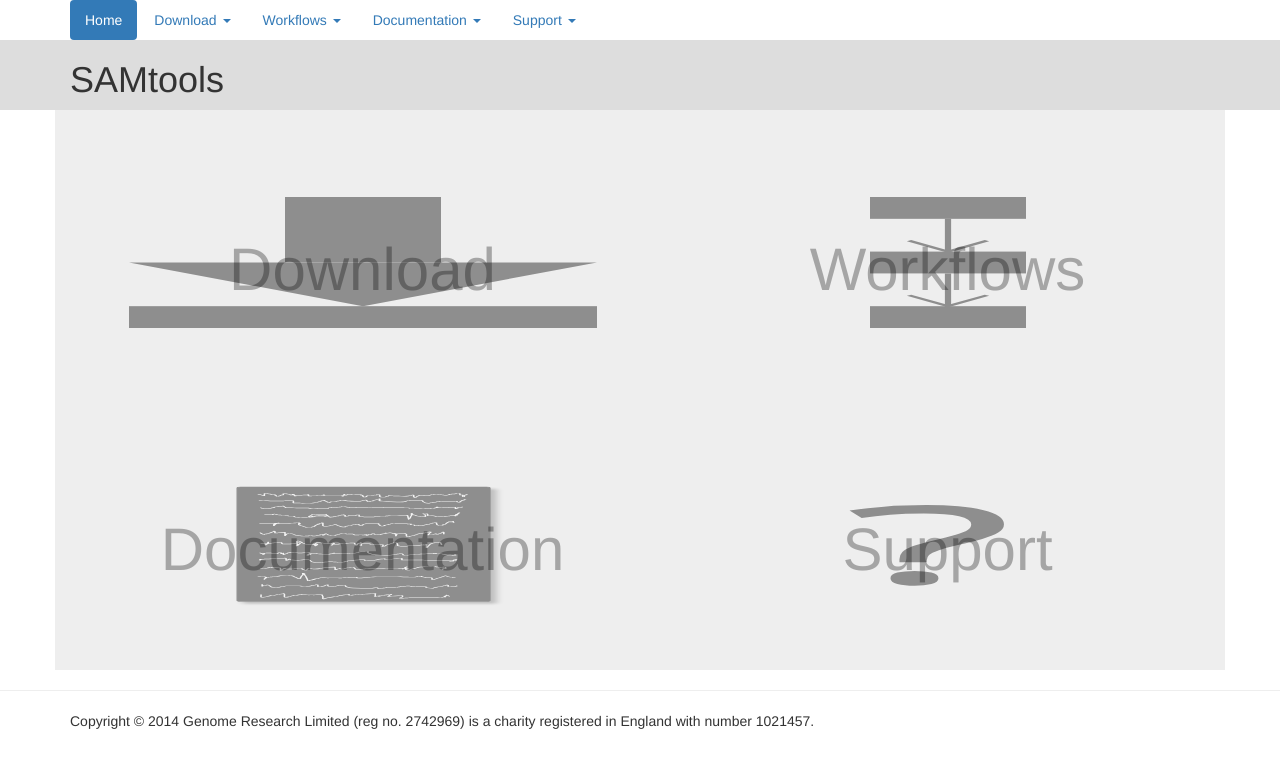
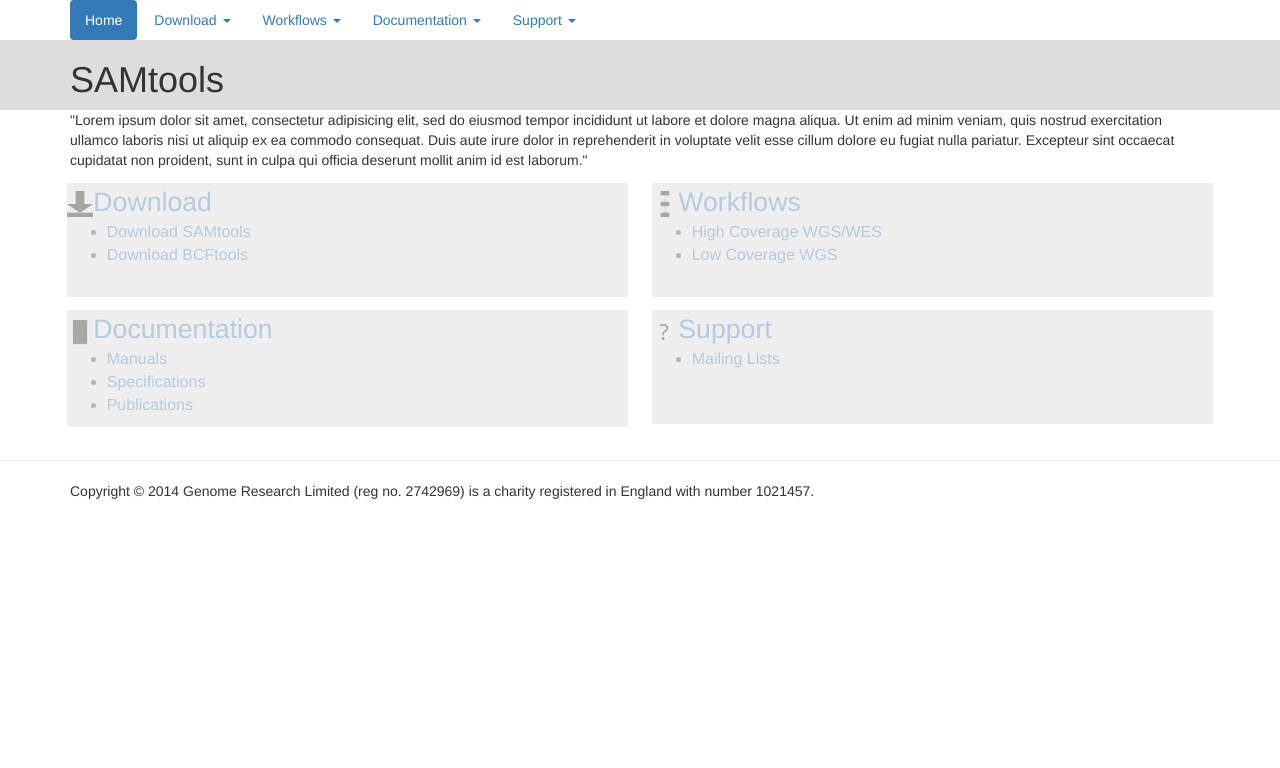
Before and after one commit to samtools/www.htslib.org, a Jekyll site: the page built from index.html, in a window 1280 px wide. Shown: the top 768 px of the page. Built offline with Jekyll 4.4.1, drawn with Linux system fonts in a browser that asks for light colours; nearby versions of some CDN libraries.

Commit message:
Redo main page in line with feedback received.  Separate download and develop pages

```diff
--- a/_includes/header.html
+++ b/_includes/header.html
@@ -15,8 +16,8 @@
 				Workflows <span class="caret"></span>
 			</a>
 			<ul class="dropdown-menu" role="menu">
-				<li><a href="/workflow#">High Coverage WGS/WES</a></li>
-				<li><a href="/workflow#">Low Coverage WGS</a></li>
+				<li><a href="/workflow#wges_high">High Coverage WGS/WES</a></li>
+				<li><a href="/workflow#wgs_low">Low Coverage WGS</a></li>
 			</ul>
 		</li>
 		<li class="dropdown">
@@ -24,17 +25,17 @@
 				Documentation <span class="caret"></span>
 			</a>
 			<ul class="dropdown-menu" role="menu">
-				<li><a href="/doc#">Man Pages</a></li>
-				<li><a href="/doc#">Specifications</a><li>
-					<li><a href="/doc#">Publications</a></li>
-					</ul>
+				<li><a href="/doc#manuals">Man Pages</a></li>
+				<li><a href="/doc#specs">Specifications</a><li>
+				<li><a href="/doc#pubs">Publications</a></li>
+			</ul>
 		</li>
 		<li class="dropdown">
 			<a class="dropdown-toggle" data-toggle="dropdown" data-target="#" href="/support.html">
 				Support <span class="caret"></span>
 			</a>
 			<ul class="dropdown-menu" role="menu">
-				<li><a href="/support#">Mailing Lists</a></li>
+				<li><a href="/support#lists">Mailing Lists</a></li>
 			</ul>
 		</li>
 	</ul>
--- a/css/sitewide.css
+++ b/css/sitewide.css
@@ -5,37 +5,31 @@
     width: 12pt;
     height: 12pt;
 }
-.mainbox {
-    height: 280px;
-	width: 280px;
-    background-color: #EEE;
-	border-width:10px;
-	border-color: white;
+.row {
+	min-height: 114px;
+	margin-top:10pt;
+	margin-bottom:10pt;
 }
-.mainimage {
-    opacity: .4;
-    position: absolute;
-    width: 100%;
-    height: 100%;
-    text-align: center;
-    padding-top: 15%;
-	padding-bottom: 5%;
+.main_box {
+	float:left;
+	background-color: #EEE;
+	height:100%;
+	width:48%;
+	min-height: 114px;
+	margin-left:1%;
+	margin-right:1%;
 }
-.mainimage>img {
-    width: 80%;
-    height: 80%;
+.main_menu {
+    opacity: .3;
+	font-size:20pt;
 }
-.mainlabel {
-    position: absolute;
-    width: 100%;
-    height: 20%;
-    z-index: 1;
-    font-size: 45pt;
-    color: #000;
-    text-align: center;
-    padding-top: 20%;
-    opacity: .3;
+.main_menu>a>img {
+    width: 20pt;
+    height: 20pt;
 }
-.mainlabel:hover {
+.main_submenu {
+	font-size:12pt;
+}
+.main_menu:hover {
     opacity: 1;
 }
--- a/download.html
+++ b/download.html
@@ -8,9 +8,3 @@ Alternatively you can download the individual packages:<br />
 			<a href="http://sourceforge.net/project/showfiles.php?group_id=246254"><img class="small_icon" src="/images/download.svg" /> samtools 1.0</a><br />
 			<a href="http://sourceforge.net/project/showfiles.php?group_id=246254"><img class="small_icon" src="/images/download.svg" /> bcftools 1.0</a><br />
 			<a href="http://sourceforge.net/project/showfiles.php?group_id=246254"><img class="small_icon" src="/images/download.svg" /> htslib 1.0</a><br />
-			<h2>Development</h2>
-			<p>The SAMtools source code is hosted by <a target="_blank" href="http://github.com">Github</a>. You can find the project pages <a target="_blank" href="https://github.com/samtools/samtools">here</a>. You can check out the latest development source code with:<br />
-				<pre>
-			git clone git://github.com/samtools/samtools.git</pre>
-			Please note the source code in this repository is under development and make contain experimental or untested code. We recommend you do not use it in production pipelines unless specifically advised.
-			</p>
--- a/index.html
+++ b/index.html
@@ -1,11 +1,52 @@
 ---
 layout: default
 ---
-			<div class="row">
-				<span class="col-md-6 mainbox"><a href="/download"><span class="mainimage"><img src="images/download.svg" alt="Download" /></span><span class="mainlabel">Download</span></a></span>
-				<span class="col-md-6 mainbox"><a href="/workflow"><span class="mainimage"><img src="images/workflow.svg" alt="Workflows" /></span><span class="mainlabel">Workflows</span></a></span>
-			</div>
-			<div class="row">
-				<span class="col-md-6 mainbox"><a href="/doc"><span class="mainimage"><img src="images/doc.svg" alt="Documentation" /></span><span class="mainlabel">Documentation</span></a></span>
-				<span class="col-md-6 mainbox"><a href="/support"><span class="mainimage"><img src="images/support.svg" alt="Support" /></span><span class="mainlabel">Support</span></a></span>
-			</div>
+
+"Lorem ipsum dolor sit amet, consectetur adipisicing elit, sed do eiusmod tempor incididunt ut labore et dolore magna aliqua. Ut enim ad minim veniam, quis nostrud exercitation ullamco laboris nisi ut aliquip ex ea commodo consequat. Duis aute irure dolor in reprehenderit in voluptate velit esse cillum dolore eu fugiat nulla pariatur. Excepteur sint occaecat cupidatat non proident, sunt in culpa qui officia deserunt mollit anim id est laborum."
+
+<div class="row">
+    <span class="main_box">
+		<span class="main_menu"><a href="/download"><img src="images/download.svg" alt="Download" />Download</a>
+			<span class="main_submenu">
+				<ul>
+					<li><a href="http://sourceforge.net/project/showfiles.php?group_id=246254">Download SAMtools</a></li>
+					<li><a href="http://sourceforge.net/project/showfiles.php?group_id=246254">Download BCFtools</a></li>
+				</ul>
+			</span>
+		</span>
+	</span>
+	<span class="main_box">
+		<span class="main_menu"><a href="/workflow"><img src="images/workflow.svg" alt="Workflows" />Workflows</a>
+			<span class="main_submenu">
+				<ul>
+					<li><a href="/workflow#wges_high">High Coverage WGS/WES</a></li>
+					<li><a href="/workflow#wgs_low">Low Coverage WGS</a></li>
+				</ul>
+			</span>
+		</span>
+	</span>
+</div>
+
+<div class="row">
+    <span class="main_box"><span class="main_menu"><a href="/doc"><img src=
+		"images/doc.svg" alt="Documentation" />Documentation</a>
+	<span class="main_submenu">
+        <ul>
+			<li><a href="/doc#manuals">Manuals</a></li>
+			<li><a href="/doc#specs">Specifications</a></li>
+			<li><a href="/doc#pubs">Publications</a></li>
+        </ul>
+	</span>
+	  </span>
+	</span>
+
+	<span class="main_box">
+		<span class="main_menu"><a href="/support"><img src="images/support.svg" alt="Support" />Support</a>
+			<span class="main_submenu">
+				<ul>
+					<li><a href="/support#lists">Mailing Lists</a></li>
+				</ul>
+			</span>
+		</span>
+	</span>
+</div>
```
Also changed, not shown: other parts of _includes/header.html (+2 -1 lines), develop.html (added, +12 -0 lines).
